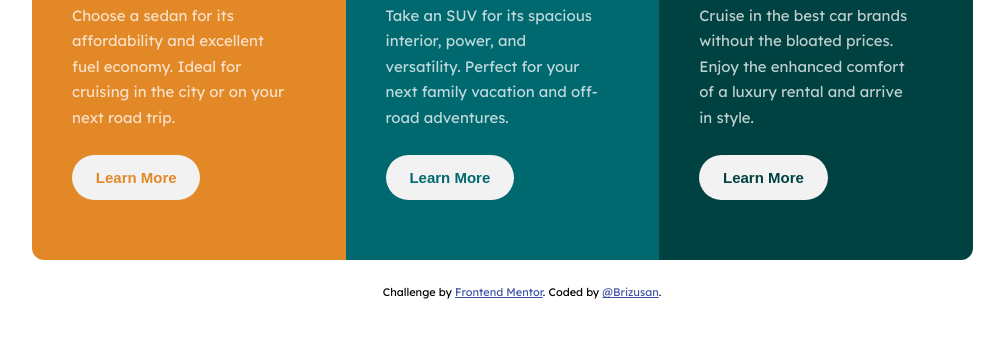
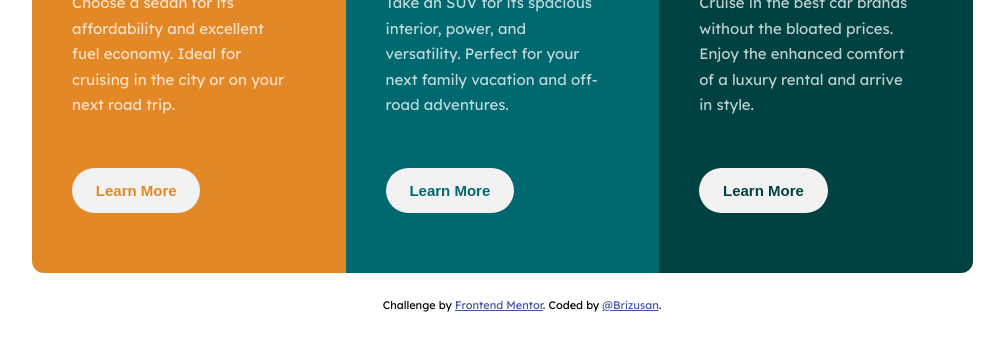
Before and after one commit to Brizusan/3-column-card, a plain HTML site: page index.html in a window 1280 px wide. Shown: the part 396-746 px from the top of the page, without its empty margins (118-1122 px from the left). Drawn offline with Linux system fonts and the light colour scheme.

Commit message:
Update index.css

```diff
--- a/css/index.css
+++ b/css/index.css
@@ -121,6 +121,7 @@ body{
     border-top-right-radius: 1.2rem;
     border-bottom-left-radius: 0;
   }
-
+  .cta{
+    margin-top: 2.5rem;
 
 }
```
